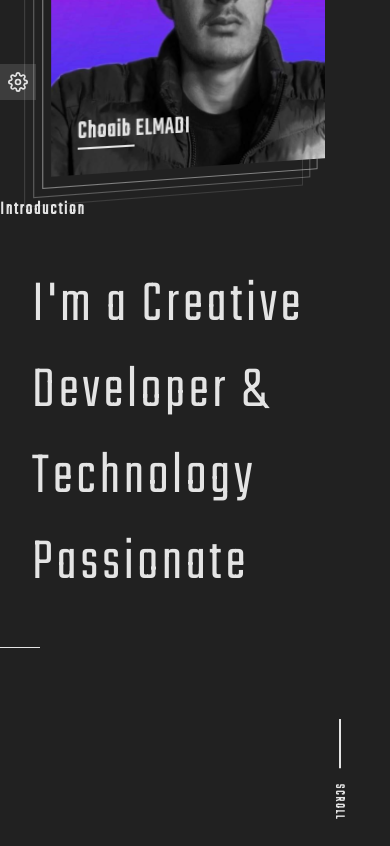
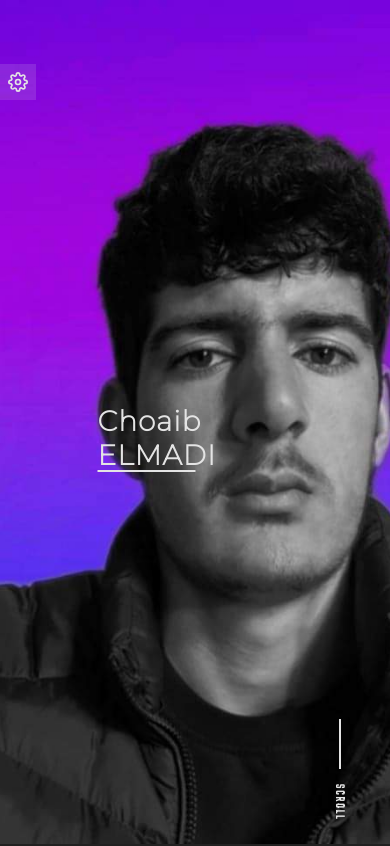
Before and after one commit to Choaib-ELMADI/portfolio-design-1, a React (Vite) app: page / in a window 390 px wide. Shown: the top 846 px of the page. Built offline with nearby package versions, Linux system fonts and the light colour scheme.

Commit message:
Styling and animating the leftCard

```diff
--- a/src/components/LeftCard/LeftCard.css
+++ b/src/components/LeftCard/LeftCard.css
@@ -12,7 +12,8 @@
 .app__leftcard .image-container {
     width: 100%;
     position: relative;
-    transform: perspective(5rem) rotate3d(0, 0.1, 0, .03rad);
+    transform: perspective(5rem)
+               rotate3d(0, 0.1, 0, .03rad);
     display: grid;
     place-items: center;
 }
--- a/src/components/LeftCard/LeftCard.jsx
+++ b/src/components/LeftCard/LeftCard.jsx
@@ -1,12 +1,36 @@
-import React from 'react';
+import React, { useEffect, useState } from 'react';
 
 import images from '../../constants/images';
+import { useStateContext } from '../../StateContext/StateContext';
 import './LeftCard.css';
+import './LeftCardSmall.css';
 
 
 
 const LeftCard = () => {
+  const [isMobile, setIsMobile] = useState(false);
+  const { visible } = useStateContext();
+
+  useEffect(() => {
+    const mediaQuery = window.matchMedia('(width <= 800px)');
+
+    setIsMobile(mediaQuery.matches);
+
+    const handleMediaChange = (e) => {
+      setIsMobile(e.matches);
+    }
+
+    mediaQuery.addEventListener('change', handleMediaChange);
+
+    return () => {
+      mediaQuery.removeEventListener('change', handleMediaChange);
+    };
+  }, []);
+
   return (
+    <>
+      {
+        !isMobile ?
         <div className='app__leftcard'>
           <div className="image-container">
             <div className='border border-1' />
@@ -20,7 +44,18 @@ const LeftCard = () => {
               </div>
             </div>
             </div>
+        </div> :
+        <div className={ visible ? 'app__leftcard-small' : 'app__leftcard-small skew' }>
+          <div className="profile">
+              <img src={ images.profile } draggable={ false } alt="Choaib-ELMADI" />
+              <div className='title'>
+                <h1>Choaib ELMADI</h1>
+                <span />
               </div>
+            </div>
+        </div>
+      }
+    </>
   );
 };
 
--- /dev/null
+++ b/src/components/LeftCard/LeftCardSmall.css
@@ -0,0 +1,63 @@
+.app__leftcard-small {
+    width: 100%;
+    height: 100%;
+    min-height: 100vh;
+}
+
+.app__leftcard-small .profile {
+    width: 100%;
+    height: 100%;
+    transition: .3s cubic-bezier(.25,.75,.5,1.25);
+    position: fixed;
+    top: 0;
+    left: 0;
+    z-index: -1;
+}
+
+.app__leftcard-small.skew .profile {
+    transform: rotateY(50deg)
+               translateX(-50%)
+               scale(.7);
+    opacity: .3;
+    border-radius: 50%;
+    overflow: hidden;
+}
+
+.app__leftcard-small .profile img {
+    width: 100%;
+    height: 100%;
+    min-height: 100vh;
+    object-fit: cover;
+}
+
+
+.app__leftcard-small .profile .title {
+    position: absolute;
+    left: 50%;
+    bottom: 40%;
+    transform: translate(-50%, -50%);
+    z-index: 3;
+    transition: .2s;
+}
+
+
+.app__leftcard-small .profile .title h1 {
+    color: var(--white);
+    font-family: var(--font__2);
+    letter-spacing: 1px;
+    font-size: 28px;
+}
+
+.app__leftcard-small.skew .profile .title {
+    opacity: 0;
+    visibility: hidden;
+}
+
+.app__leftcard-small .profile .title span {
+    left: 0rem;
+    bottom: 0rem;
+    width: 50%;
+    height: 2px;
+    background: var(--white);
+    position: absolute;
+}
```
Lines whose indentation alone changed are shown as unchanged.
